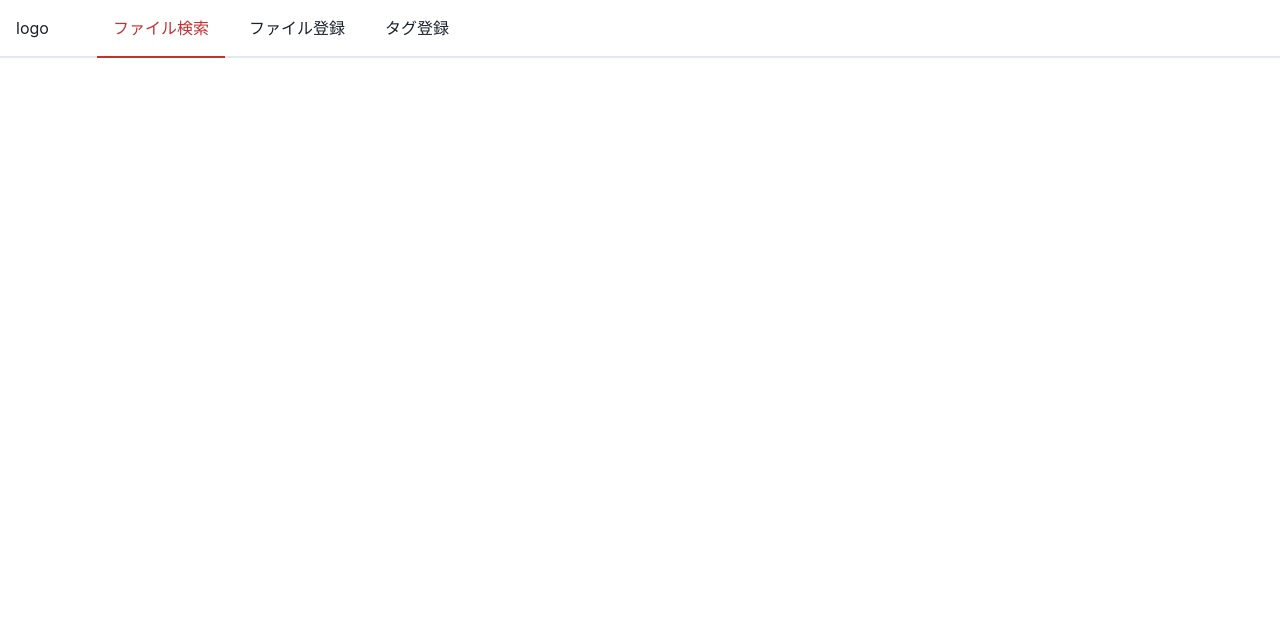
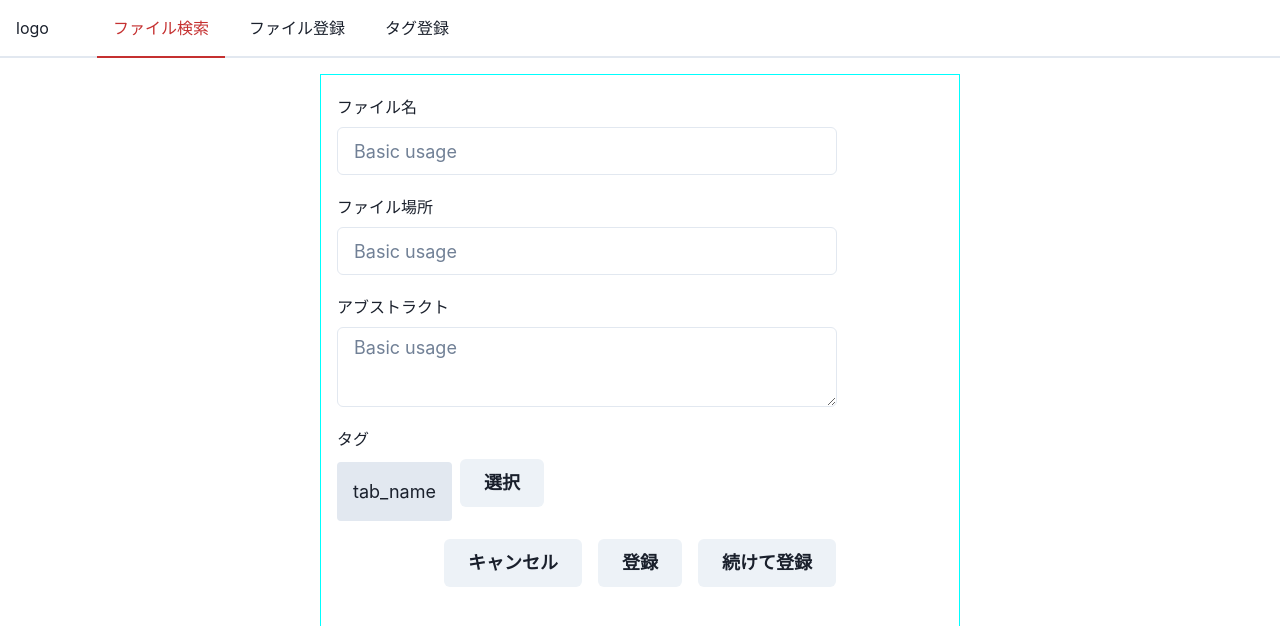
Before and after one commit to hackson-project-spa/suporters-hack-202308, a React (Create React App) app in the folder app/react-app/: page /register in a window 1280 px wide. Shown: the top 626 px of the page. Built offline with nearby package versions, Linux system fonts and the light colour scheme.

Commit message:
add:ファイル登録画面の追加

```diff
--- a/app/react-app/src/FileRegister.js
+++ b/app/react-app/src/FileRegister.js
@@ -1,12 +1,14 @@
 import React from "react";
 import Header from "./Header";
 import { Box } from "@chakra-ui/react";
+import FileRegisterForm from "./FileRegisterForm";
 
 class FileRegister extends React.Component {
   render() {
     return (
       <Box>
         <Header />
+        <FileRegisterForm />
         {/* <></> */}
       </Box>
     );
--- /dev/null
+++ b/app/react-app/src/FileRegisterForm.js
@@ -0,0 +1,55 @@
+import React from "react";
+import { Box, Button, Center, HStack, Textarea, VStack, Text } from "@chakra-ui/react";
+import { FormControl, FormLabel, Input } from "@chakra-ui/react";
+import { Link as LinkRouter } from "react-router-dom";
+
+function FileRegisterForm() {
+  return (
+    <VStack>
+      <Box w="50vw" border="1px solid #00ffff" p={4} mt={4}>
+        <FormControl>
+          <FormLabel mt={1} htmlFor="name">
+            ファイル名
+          </FormLabel>
+          <Input id="name" w="500px" placeholder="Basic usage" size="lg" mb={4} />
+          <FormLabel mt={1} htmlFor="name">
+            ファイル場所
+          </FormLabel>
+          <Input id="dir" w="500px" placeholder="Basic usage" size="lg" mb={4} />
+          <FormLabel mt={1} htmlFor="name">
+            アブストラクト
+          </FormLabel>
+          <Textarea type="abs" w="500px" placeholder="Basic usage" size="lg" mb={4} />
+          <FormLabel mt={1} htmlFor="name">
+            タグ
+          </FormLabel>
+          <HStack>
+            <Box bg={"#E2E8F0"} p={4} rounded="base">
+              <Text fontSize="lg">tab_name</Text>
+            </Box>
+            <Button size="lg" mb={4}>
+              選択
+            </Button>
+          </HStack>
+        </FormControl>
+        <Center p={4}>
+          <HStack spacing={4}>
+            <Button size="lg" mb={4}>
+              キャンセル
+            </Button>
+            <LinkRouter to="/index">
+              <Button size="lg" mb={4}>
+                登録
+              </Button>
+            </LinkRouter>
+            <Button size="lg" mb={4}>
+              続けて登録
+            </Button>
+          </HStack>
+        </Center>
+      </Box>
+    </VStack>
+  );
+}
+
+export default FileRegisterForm;
```
